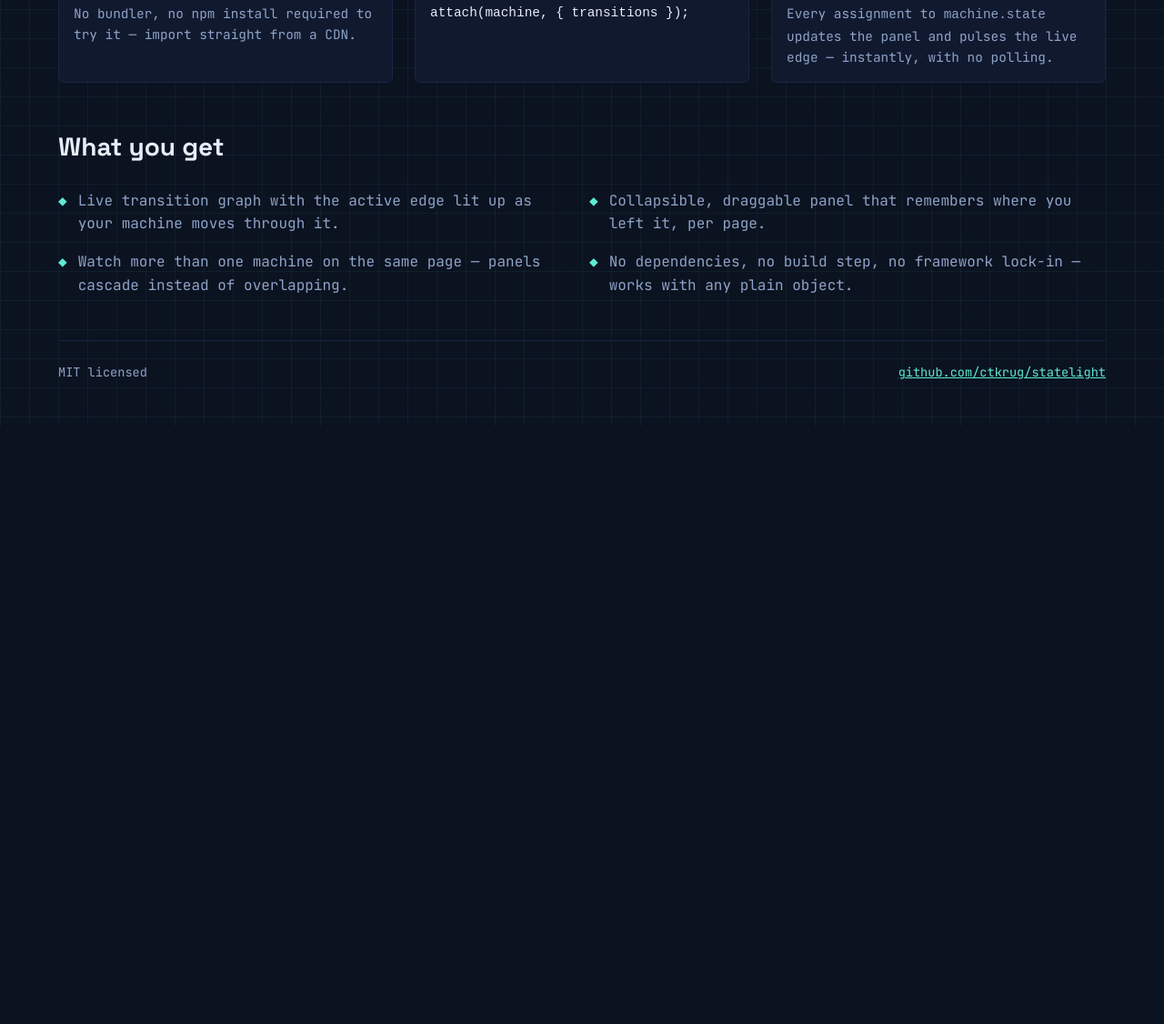
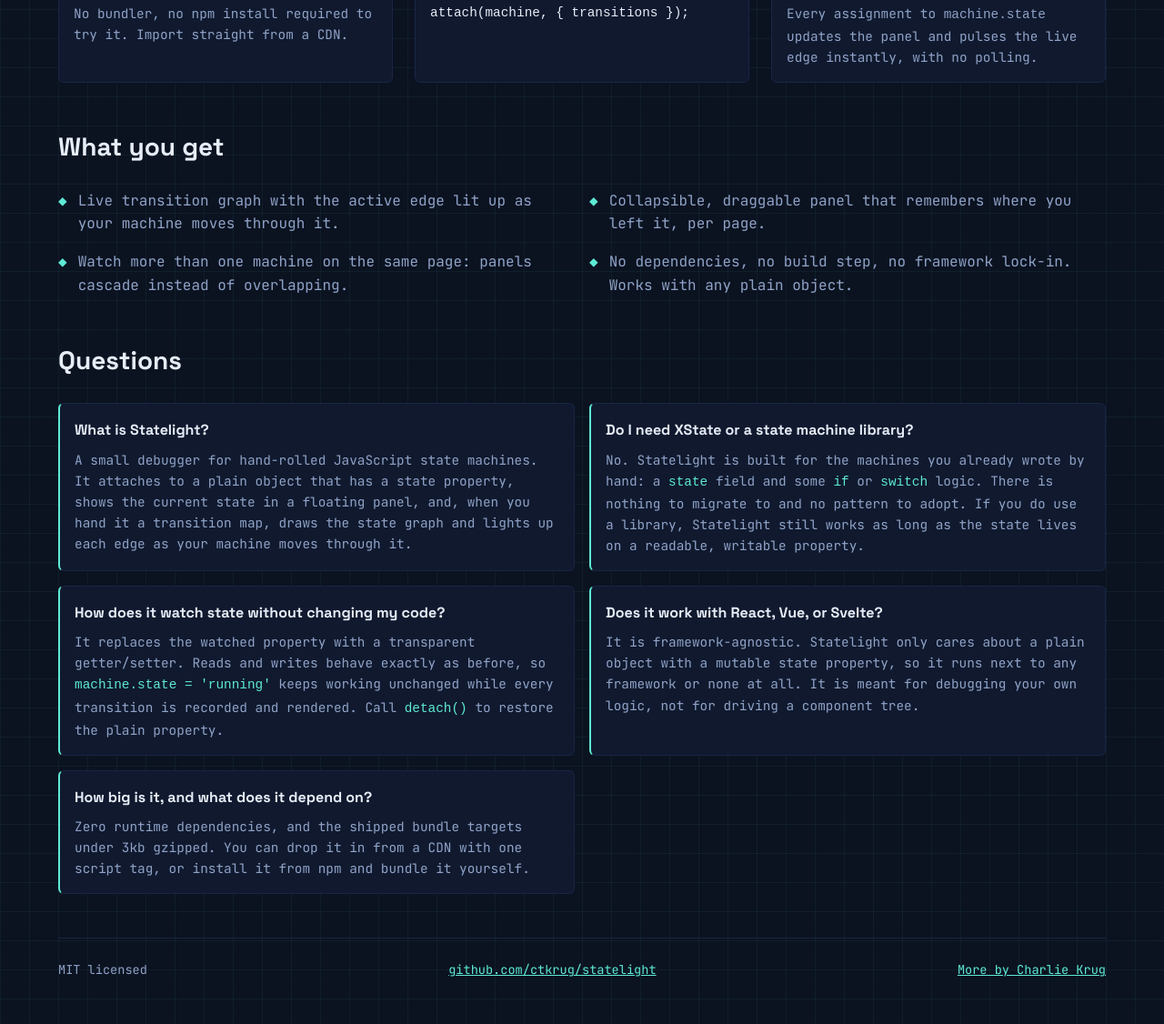
Before and after one commit to ctkrug/statelight, a website with bundled scripts: page site/index.html in a window 1280 px wide. Shown: the part 1078-2204 px from the top of the page at 91% size. Before the commit the page ends 1547 px from the top, so only its background shows below. Built offline with nearby package versions, Linux system fonts and the light colour scheme.

Commit message:
feat(site): add tagline, FAQ, and portfolio link to the landing page
Lead the hero with the product tagline, add a five-question FAQ that answers
what Statelight is and how it watches state without code changes (also giving
the page real body copy), and add a portfolio cross-link in the footer.
Rewrites the page copy without em-dashes and sharpens the title/meta tags.

```diff
--- a/site/index.html
+++ b/site/index.html
@@ -2,23 +2,23 @@
 <html lang="en" class="no-js">
   <head>
     <meta charset="utf-8" />
-    <title>Statelight — a live debug panel for hand-rolled state machines</title>
+    <title>Statelight: watch your state machine light up, live</title>
     <meta name="viewport" content="width=device-width, initial-scale=1" />
     <meta
       name="description"
-      content="Drop one script tag next to any plain-object JavaScript state machine and watch its current state and transition path light up live."
+      content="A floating debug panel for hand-rolled JavaScript state machines. Drop in one script tag and see the current state and transition path light up live."
     />
     <meta property="og:type" content="website" />
-    <meta property="og:title" content="Statelight — a live debug panel for hand-rolled state machines" />
+    <meta property="og:title" content="Statelight: watch your state machine light up, live" />
     <meta
       property="og:description"
-      content="Drop one script tag next to any plain-object JavaScript state machine and watch its current state and transition path light up live."
+      content="A floating debug panel for hand-rolled JavaScript state machines. Drop in one script tag and see the current state and transition path light up live."
     />
     <meta name="twitter:card" content="summary" />
-    <meta name="twitter:title" content="Statelight — a live debug panel for hand-rolled state machines" />
+    <meta name="twitter:title" content="Statelight: watch your state machine light up, live" />
     <meta
       name="twitter:description"
-      content="Drop one script tag next to any plain-object JavaScript state machine and watch its current state and transition path light up live."
+      content="A floating debug panel for hand-rolled JavaScript state machines. Drop in one script tag and see the current state and transition path light up live."
     />
     <link rel="icon" type="image/svg+xml" href="./favicon.svg" />
     <meta name="theme-color" content="#0b1220" />
@@ -35,10 +35,12 @@
           <div class="hero__grid">
             <div class="hero__copy">
               <h1 class="wordmark">State<span class="wordmark__light" id="wordmark-light">light</span></h1>
+              <p class="hero__tagline">Watch your state machine light up, live.</p>
               <p class="hero__pitch">
                 Drop one script tag next to any hand-rolled JS state machine
-                and a floating panel shows its current state, lighting up
-                the transition path live as you interact.
+                and a floating panel shows its current state, lighting up the
+                transition path live as you interact. No framework, no build
+                step, nothing to import into your own code.
               </p>
               <pre class="hero__snippet"><code>&lt;script type="module"&gt;
   import { attach } from
@@ -66,7 +68,7 @@
             <div class="hero__demo">
               <div class="demo-card">
                 <p class="demo-card__noscript">
-                  This demo needs JavaScript enabled — Statelight attaches to
+                  This demo needs JavaScript enabled. Statelight attaches to
                   a real state machine live on this page.
                 </p>
                 <div class="demo-card__light-wrap">
@@ -86,7 +88,7 @@
             <li class="how__step">
               <span class="how__step-number">1</span>
               <h3>Add one script tag</h3>
-              <p>No bundler, no npm install required to try it — import straight from a CDN.</p>
+              <p>No bundler, no npm install required to try it. Import straight from a CDN.</p>
             </li>
             <li class="how__step">
               <span class="how__step-number">2</span>
@@ -96,7 +98,7 @@
             <li class="how__step">
               <span class="how__step-number">3</span>
               <h3>Watch it light up</h3>
-              <p>Every assignment to <code>machine.state</code> updates the panel and pulses the live edge — instantly, with no polling.</p>
+              <p>Every assignment to <code>machine.state</code> updates the panel and pulses the live edge instantly, with no polling.</p>
             </li>
           </ol>
         </section>
@@ -106,15 +108,69 @@
           <ul class="features__list">
             <li><span class="features__mark">&#9670;</span>Live transition graph with the active edge lit up as your machine moves through it.</li>
             <li><span class="features__mark">&#9670;</span>Collapsible, draggable panel that remembers where you left it, per page.</li>
-            <li><span class="features__mark">&#9670;</span>Watch more than one machine on the same page — panels cascade instead of overlapping.</li>
-            <li><span class="features__mark">&#9670;</span>No dependencies, no build step, no framework lock-in — works with any plain object.</li>
+            <li><span class="features__mark">&#9670;</span>Watch more than one machine on the same page: panels cascade instead of overlapping.</li>
+            <li><span class="features__mark">&#9670;</span>No dependencies, no build step, no framework lock-in. Works with any plain object.</li>
           </ul>
+        </section>
+
+        <section class="faq" id="faq">
+          <h2>Questions</h2>
+          <dl class="faq__list">
+            <div class="faq__item">
+              <dt>What is Statelight?</dt>
+              <dd>
+                A small debugger for hand-rolled JavaScript state machines. It
+                attaches to a plain object that has a state property, shows the
+                current state in a floating panel, and, when you hand it a
+                transition map, draws the state graph and lights up each edge as
+                your machine moves through it.
+              </dd>
+            </div>
+            <div class="faq__item">
+              <dt>Do I need XState or a state machine library?</dt>
+              <dd>
+                No. Statelight is built for the machines you already wrote by
+                hand: a <code>state</code> field and some <code>if</code> or
+                <code>switch</code> logic. There is nothing to migrate to and no
+                pattern to adopt. If you do use a library, Statelight still works
+                as long as the state lives on a readable, writable property.
+              </dd>
+            </div>
+            <div class="faq__item">
+              <dt>How does it watch state without changing my code?</dt>
+              <dd>
+                It replaces the watched property with a transparent
+                getter/setter. Reads and writes behave exactly as before, so
+                <code>machine.state = 'running'</code> keeps working unchanged
+                while every transition is recorded and rendered. Call
+                <code>detach()</code> to restore the plain property.
+              </dd>
+            </div>
+            <div class="faq__item">
+              <dt>Does it work with React, Vue, or Svelte?</dt>
+              <dd>
+                It is framework-agnostic. Statelight only cares about a plain
+                object with a mutable state property, so it runs next to any
+                framework or none at all. It is meant for debugging your own
+                logic, not for driving a component tree.
+              </dd>
+            </div>
+            <div class="faq__item">
+              <dt>How big is it, and what does it depend on?</dt>
+              <dd>
+                Zero runtime dependencies, and the shipped bundle targets under
+                3kb gzipped. You can drop it in from a CDN with one script tag,
+                or install it from npm and bundle it yourself.
+              </dd>
+            </div>
+          </dl>
         </section>
       </main>
 
       <footer class="footer">
         <span>MIT licensed</span>
         <a href="https://github.com/ctkrug/statelight">github.com/ctkrug/statelight</a>
+        <a href="https://apps.charliekrug.com">More by Charlie Krug</a>
       </footer>
     </div>
 
--- a/site/styles.css
+++ b/site/styles.css
@@ -109,11 +109,19 @@
   }
 }
 
+.hero__tagline {
+  font-family: var(--sl-font-display);
+  font-size: clamp(1.35rem, 1.5vw + 1rem, 1.75rem);
+  font-weight: 500;
+  color: var(--sl-accent);
+  margin: 0 0 var(--sl-space-3);
+}
+
 .hero__pitch {
   font-family: var(--sl-font-display);
-  font-size: clamp(1.1rem, 1vw + 1rem, 1.35rem);
+  font-size: clamp(1rem, 1vw + 0.85rem, 1.2rem);
   color: var(--sl-text-muted);
-  max-width: 42ch;
+  max-width: 46ch;
   margin: 0 0 var(--sl-space-6);
 }
 
@@ -377,6 +385,55 @@
   flex-shrink: 0;
 }
 
+/* ---------- FAQ ---------- */
+
+.faq {
+  padding: 0 0 var(--sl-space-12);
+}
+
+.faq h2 {
+  font-family: var(--sl-font-display);
+  font-size: 1.75rem;
+  margin: 0 0 var(--sl-space-6);
+}
+
+.faq__list {
+  margin: 0;
+  display: grid;
+  grid-template-columns: 1fr;
+  gap: var(--sl-space-4);
+}
+
+@media (min-width: 700px) {
+  .faq__list {
+    grid-template-columns: repeat(2, 1fr);
+  }
+}
+
+.faq__item {
+  background: var(--sl-surface-1);
+  border: 1px solid var(--sl-surface-2);
+  border-left: 2px solid var(--sl-accent);
+  border-radius: var(--sl-radius);
+  padding: var(--sl-space-4);
+}
+
+.faq__item dt {
+  font-family: var(--sl-font-display);
+  font-weight: 700;
+  margin-bottom: var(--sl-space-2);
+}
+
+.faq__item dd {
+  margin: 0;
+  color: var(--sl-text-muted);
+  font-size: 0.9rem;
+}
+
+.faq__item code {
+  color: var(--sl-accent);
+}
+
 /* ---------- Footer ---------- */
 
 .footer {
```
